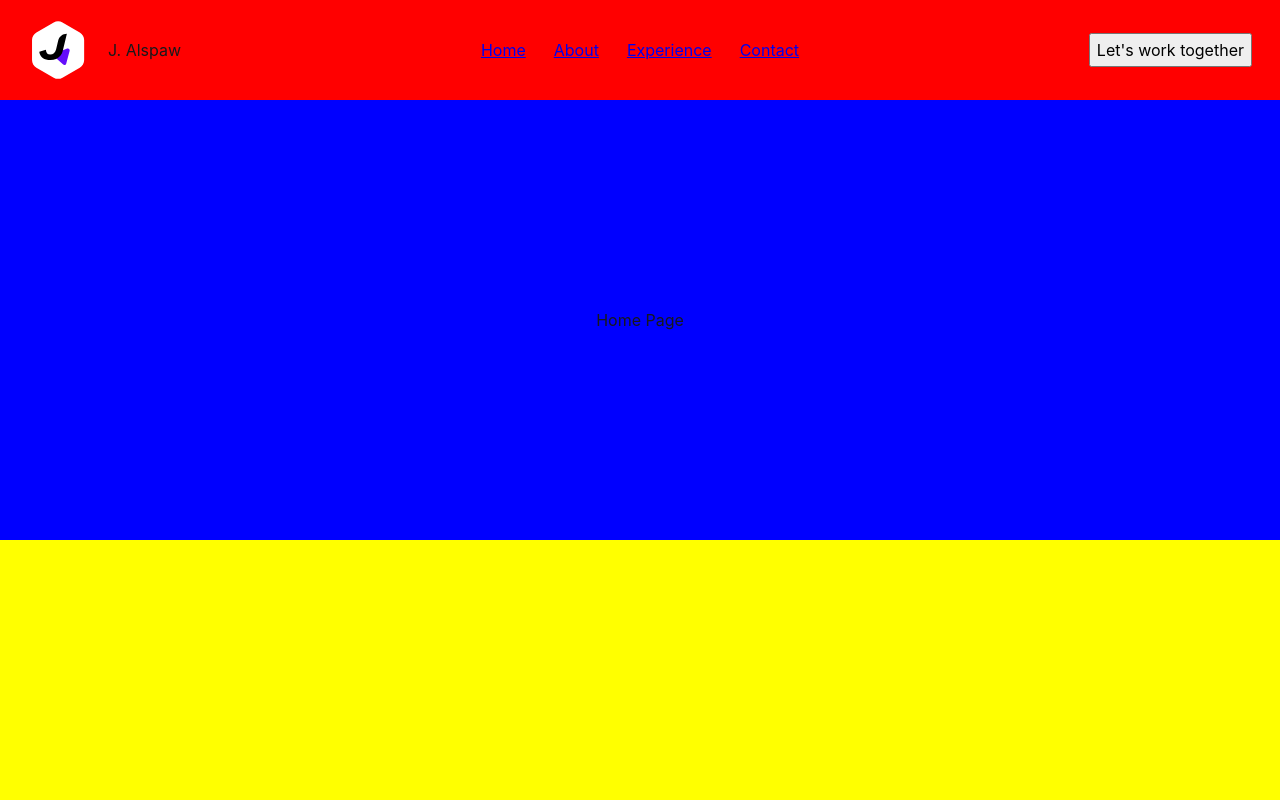
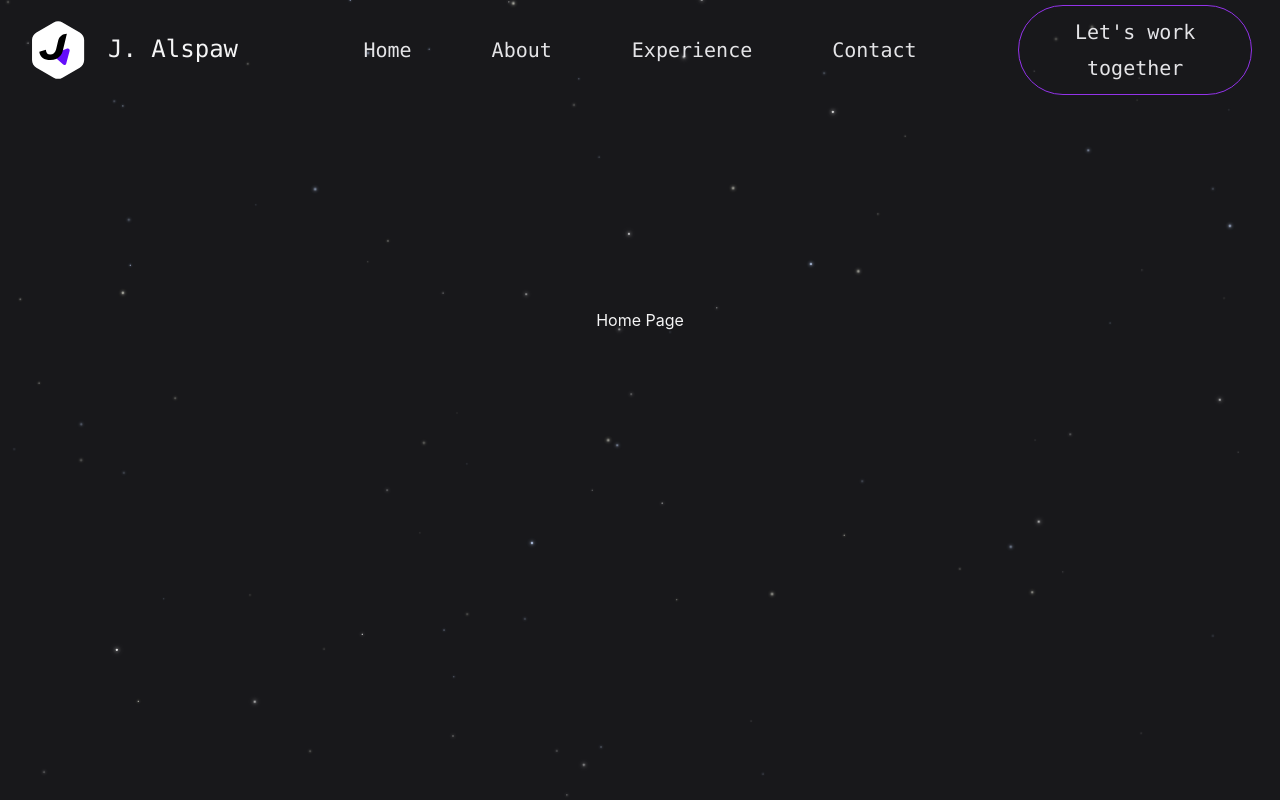
Before and after one commit to jaa134/My-Website-v3, a Vue app: page / in a window 1280 px wide. Built offline with nearby package versions, Linux system fonts and the light colour scheme.

Commit message:
feat: add initial look and feel of website layout

```diff
--- a/src/App.vue
+++ b/src/App.vue
@@ -4,10 +4,12 @@
   import AppHeader from '@/components/layout/AppHeader.vue';
   import AppBody from '@/components/layout/AppBody.vue';
   import AppFooter from '@/components/layout/AppFooter.vue';
+  import StarryBackground from '@/components/layout/StarryBackground.vue';
 </script>
 
 <template>
   <div class="app">
+    <StarryBackground />
     <AppHeader />
     <AppBody />
     <AppFooter />
--- a/src/components/layout/AppBody.vue
+++ b/src/components/layout/AppBody.vue
@@ -18,6 +18,5 @@
     display: flex;
     align-items: center;
     justify-content: center;
-    background: blue;
   }
 </style>
--- a/src/components/layout/AppFooter.vue
+++ b/src/components/layout/AppFooter.vue
@@ -8,6 +8,5 @@
   .app-footer {
     height: 260px;
     min-height: 260px;
-    background: yellow;
   }
 </style>
--- a/src/components/layout/AppHeader.vue
+++ b/src/components/layout/AppHeader.vue
@@ -20,7 +20,9 @@
       <RouterLink :to="{ name: Route.Contact }">Contact</RouterLink>
     </div>
     <div class="section call-to-action">
-      <button>Let's work together</button>
+      <RouterLink :to="{ name: Route.Contact }">
+        <button>Let's work together</button>
+      </RouterLink>
     </div>
   </div>
 </template>
@@ -31,9 +33,8 @@
     top: 0;
     height: 100px;
     min-height: 100px;
-    background: red;
     display: grid;
-    grid-template-columns: 1fr 4fr 1fr;
+    grid-template-columns: 1fr 3fr 1fr;
     grid-template-rows: 1fr;
     gap: var(--ja-spacing-x-large);
     padding: 0 var(--ja-spacing-x-large);
@@ -50,7 +51,7 @@
 
     &.navigation {
       justify-content: center;
-      gap: var(--ja-spacing-x-large);
+      gap: var(--ja-spacing-3x-large);
     }
 
     &.call-to-action {
@@ -58,8 +59,41 @@
     }
   }
 
-  .logo {
-    width: 60px;
-    height: 60px;
+  .title {
+    .logo {
+      width: 60px;
+      height: 60px;
+    }
+
+    .name {
+      font-size: var(--ja-font-size-x-large);
+      font-family: var(--ja-font-mono);
+    }
+  }
+
+  .navigation {
+    a {
+      display: inline-block;
+      padding: var(--ja-spacing-small) var(--ja-spacing-medium);
+      font-size: var(--ja-font-size-large);
+      font-weight: var(--ja-font-weight-semibold);
+      font-family: var(--ja-font-mono);
+    }
+  }
+
+  .call-to-action {
+    button {
+      padding: var(--ja-spacing-x-small) var(--ja-spacing-x-large);
+      background: transparent;
+      border: 1px solid var(--ja-color-purple-600);
+      border-radius: var(--ja-border-radius-pill);
+      font-size: var(--ja-font-size-large);
+      font-weight: var(--ja-font-weight-semibold);
+      font-family: var(--ja-font-mono);
+
+      &:hover {
+        border-color: var(--ja-color-purple-400);
+      }
+    }
   }
 </style>
--- /dev/null
+++ b/src/components/layout/StarryBackground.vue
@@ -0,0 +1,172 @@
+<script setup lang="ts">
+  /* Imports //////////////////////////////////////////////////////////////////////////////////////////////////////// */
+
+  import { onMounted, onUnmounted, ref } from 'vue';
+
+  /* Types ////////////////////////////////////////////////////////////////////////////////////////////////////////// */
+
+  interface Star {
+    x: number;
+    y: number;
+    size: number;
+    delay: number;
+    duration: number;
+  }
+
+  /* Star generation //////////////////////////////////////////////////////////////////////////////////////////////// */
+
+  const stars = ref<Array<Star>>([]);
+
+  let resizeTimeout: ReturnType<typeof setTimeout> | null = null;
+
+  // Calculate star count from a desired density. Average 1 star per 10,000 square pixels
+  // to maintain a consistent density across different screen sizes.
+  const calculateStarCount = (): number => {
+    const area = window.innerWidth * window.innerHeight;
+    const density = 0.0001;
+    return Math.floor(area * density);
+  };
+
+  const generateStars = () => {
+    const starCount = calculateStarCount();
+
+    const newStars = [];
+    for (let i = 0; i < starCount; i++) {
+      newStars.push({
+        x: Math.random() * 100,
+        y: Math.random() * 100,
+        size: Math.random() * 2 + 0.5, // 0.5px to 2.5px
+        delay: Math.random() * 3, // 0 to 3 seconds
+        duration: Math.random() * 2 + 1.5, // 1.5 to 3.5 seconds
+      });
+    }
+
+    stars.value = newStars;
+  };
+
+  const handleResize = () => {
+    stars.value = [];
+
+    if (resizeTimeout) {
+      clearTimeout(resizeTimeout);
+    }
+
+    resizeTimeout = setTimeout(() => {
+      generateStars();
+    }, 250);
+  };
+
+  onMounted(() => {
+    generateStars();
+    window.addEventListener('resize', handleResize);
+  });
+
+  onUnmounted(() => {
+    window.removeEventListener('resize', handleResize);
+    if (resizeTimeout) {
+      clearTimeout(resizeTimeout);
+    }
+  });
+</script>
+
+<template>
+  <transition name="fade-in-out">
+    <div
+      v-if="stars.length"
+      class="starry-background"
+    >
+      <div
+        v-for="(star, index) in stars"
+        :key="index"
+        class="star"
+        :style="{
+          left: `${star.x}%`,
+          top: `${star.y}%`,
+          width: `${star.size}px`,
+          height: `${star.size}px`,
+          animationDelay: `${star.delay}s`,
+          animationDuration: `${star.duration}s`,
+        }"
+      ></div>
+    </div>
+  </transition>
+</template>
+
+<style scoped>
+  .starry-background {
+    position: fixed;
+    top: 0;
+    left: 0;
+    width: 100%;
+    height: 100%;
+    overflow: hidden;
+    z-index: 0;
+    pointer-events: none;
+  }
+
+  .star {
+    position: absolute;
+    background-color: white;
+    border-radius: 50%;
+    box-shadow:
+      0 0 2px rgba(255, 255, 255, 0.8),
+      0 0 4px rgba(255, 255, 255, 0.6),
+      0 0 6px rgba(255, 255, 255, 0.4);
+    animation: twinkle infinite ease-in-out;
+    transform: translate(-50%, -50%);
+  }
+
+  @keyframes twinkle {
+    0%,
+    100% {
+      opacity: 0.3;
+      transform: translate(-50%, -50%) scale(1);
+    }
+    50% {
+      opacity: 1;
+      transform: translate(-50%, -50%) scale(1.2);
+    }
+  }
+
+  /* Add some variety with different star intensities */
+  .star:nth-child(3n) {
+    background-color: rgba(255, 255, 255, 0.9);
+    box-shadow:
+      0 0 3px rgba(255, 255, 255, 0.9),
+      0 0 6px rgba(255, 255, 255, 0.7),
+      0 0 9px rgba(255, 255, 255, 0.5);
+  }
+
+  .star:nth-child(3n + 1) {
+    background-color: rgba(200, 220, 255, 0.8);
+    box-shadow:
+      0 0 2px rgba(200, 220, 255, 0.8),
+      0 0 4px rgba(200, 220, 255, 0.6),
+      0 0 6px rgba(200, 220, 255, 0.4);
+  }
+
+  .star:nth-child(3n + 2) {
+    background-color: rgba(255, 255, 240, 0.7);
+    box-shadow:
+      0 0 2px rgba(255, 255, 240, 0.7),
+      0 0 4px rgba(255, 255, 240, 0.5),
+      0 0 6px rgba(255, 255, 240, 0.3);
+  }
+
+  /* Fade-in-out transition */
+  .fade-in-out-enter-active {
+    transition: opacity 1s ease-in;
+  }
+
+  .fade-in-out-leave-active {
+    transition: opacity 0.3s ease-out;
+  }
+
+  .fade-in-out-enter-from {
+    opacity: 0;
+  }
+
+  .fade-in-out-leave-to {
+    opacity: 0;
+  }
+</style>
--- a/src/styles/common/base.css
+++ b/src/styles/common/base.css
@@ -10,6 +10,28 @@ body {
   font-size: var(--ja-font-size-medium);
   line-height: var(--ja-line-height-normal);
   color: var(--ja-color-gray-900);
-  background-color: var(--ja-color-white);
+  background-color: var(--ja-color-neutral-900);
+  color: var(--ja-color-neutral-100);
   overscroll-behavior: none;
 }
+
+a {
+  color: var(--ja-color-neutral-200);
+  transition: color var(--ja-transition-fast) ease-in-out;
+  text-decoration: none;
+
+  &:hover {
+    color: var(--ja-color-neutral-0);
+  }
+}
+
+
+button {
+  color: var(--ja-color-neutral-200);
+  transition: color var(--ja-transition-fast) ease-in-out, border-color var(--ja-transition-fast) ease-in-out;
+  cursor: pointer;
+
+  &:hover {
+    color: var(--ja-color-neutral-0);
+  }
+}
```
